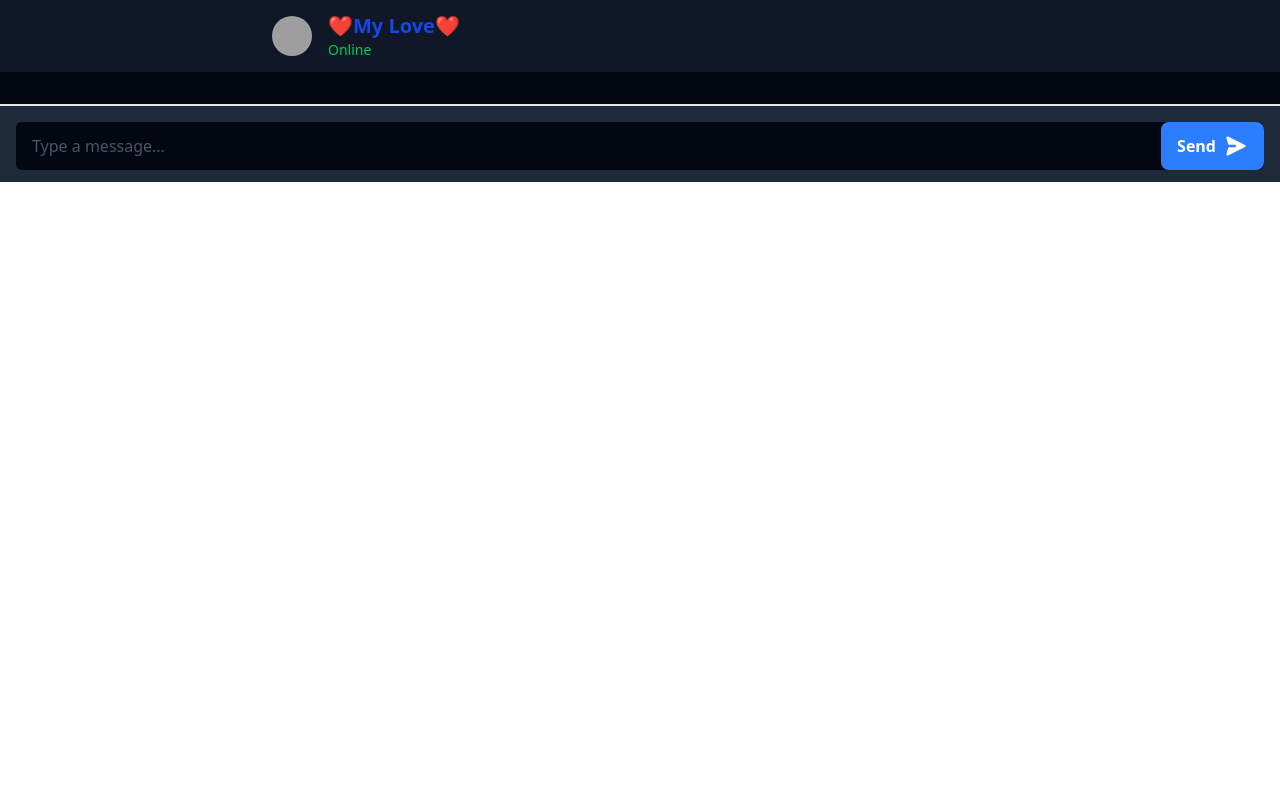
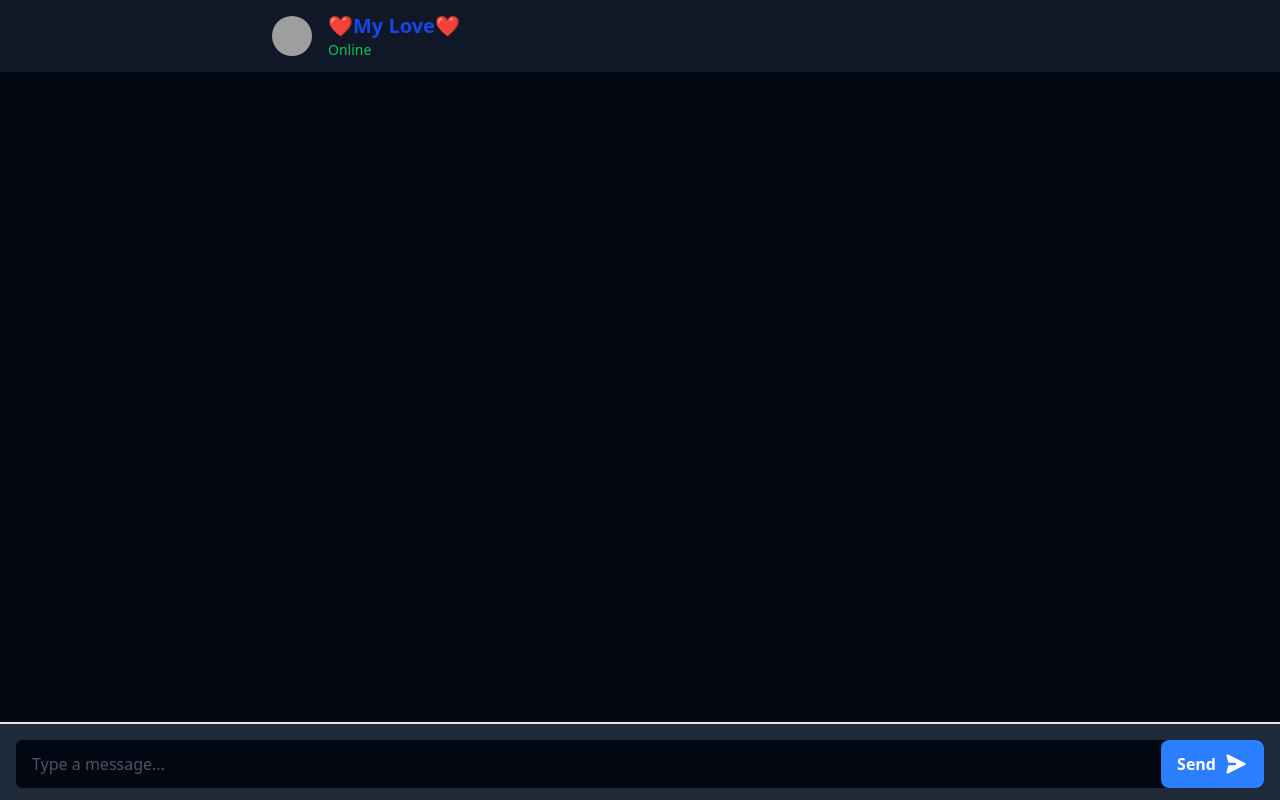
Before and after one commit to Manjeetmathur/ai-practice, a React (Vite) app in the folder frontend/: page / in a window 1280 px wide. Built offline with nearby package versions, Linux system fonts and the light colour scheme; grey boxes are pictures that could not be loaded.

Commit message:
first commit

```diff
--- a/frontend/src/App.jsx
+++ b/frontend/src/App.jsx
@@ -37,7 +37,7 @@ function App() {
   };
 
   return (
-    <div className="flex flex-col h-[screen] ">
+    <div className="flex flex-col h-[100vh] overflow-hidden">
       {/* Chat Header */}
       <div className="bg-gray-900 shadow-md">
         <div className="max-w-3xl mx-auto py-3 px-4 flex items-center justify-between">
@@ -56,7 +56,7 @@ function App() {
       </div>
 
       {/* Chat Messages */}
-      <div className="flex-1 overflow-y-auto p-4 space-y-6 bg-gray-950">
+      <div className="flex-1 h-[70vh] overflow-y-auto p-4 space-y-6 bg-gray-950">
         {codes.map((message, idx) => (
           <div
             key={idx}
```
